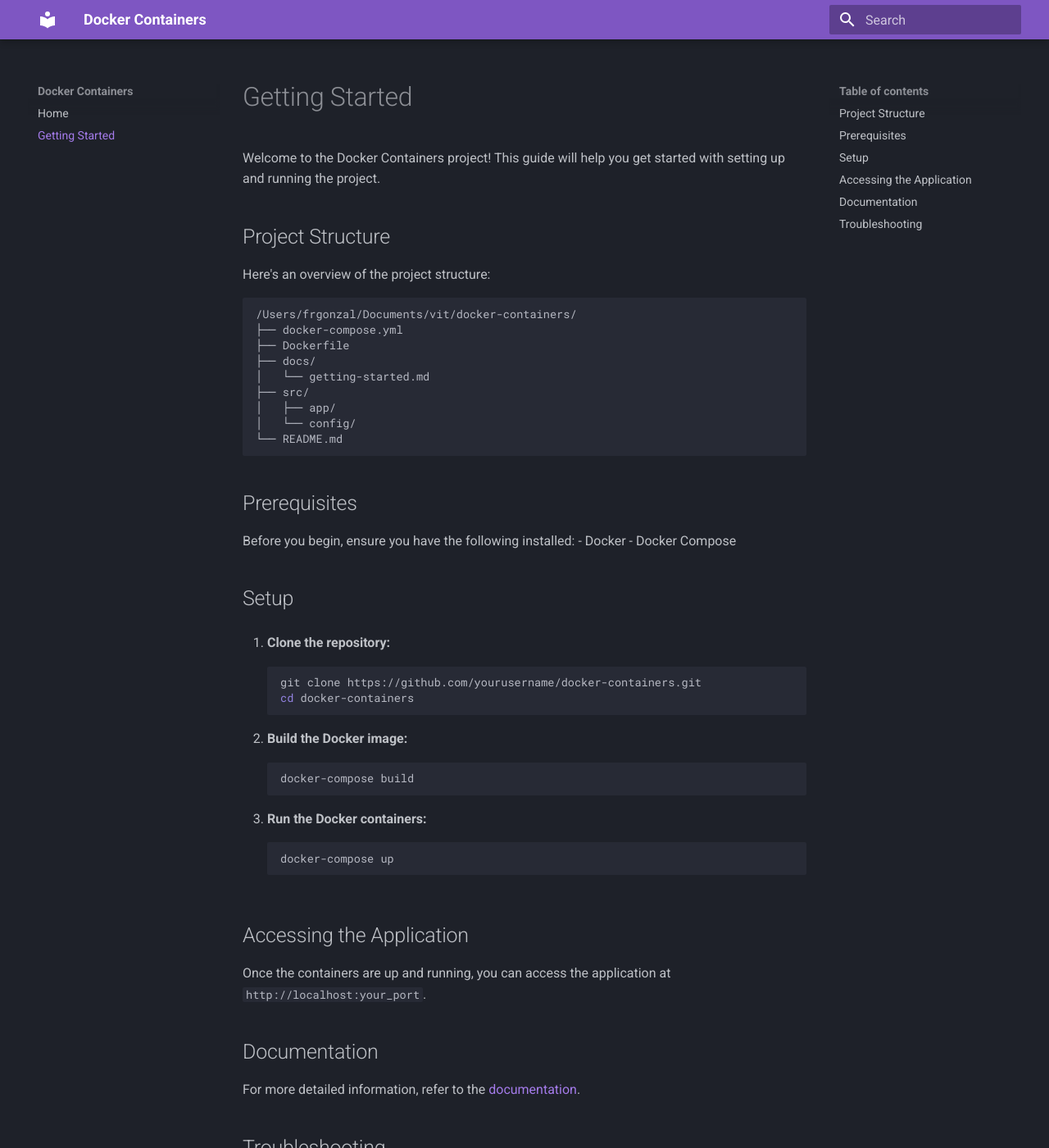
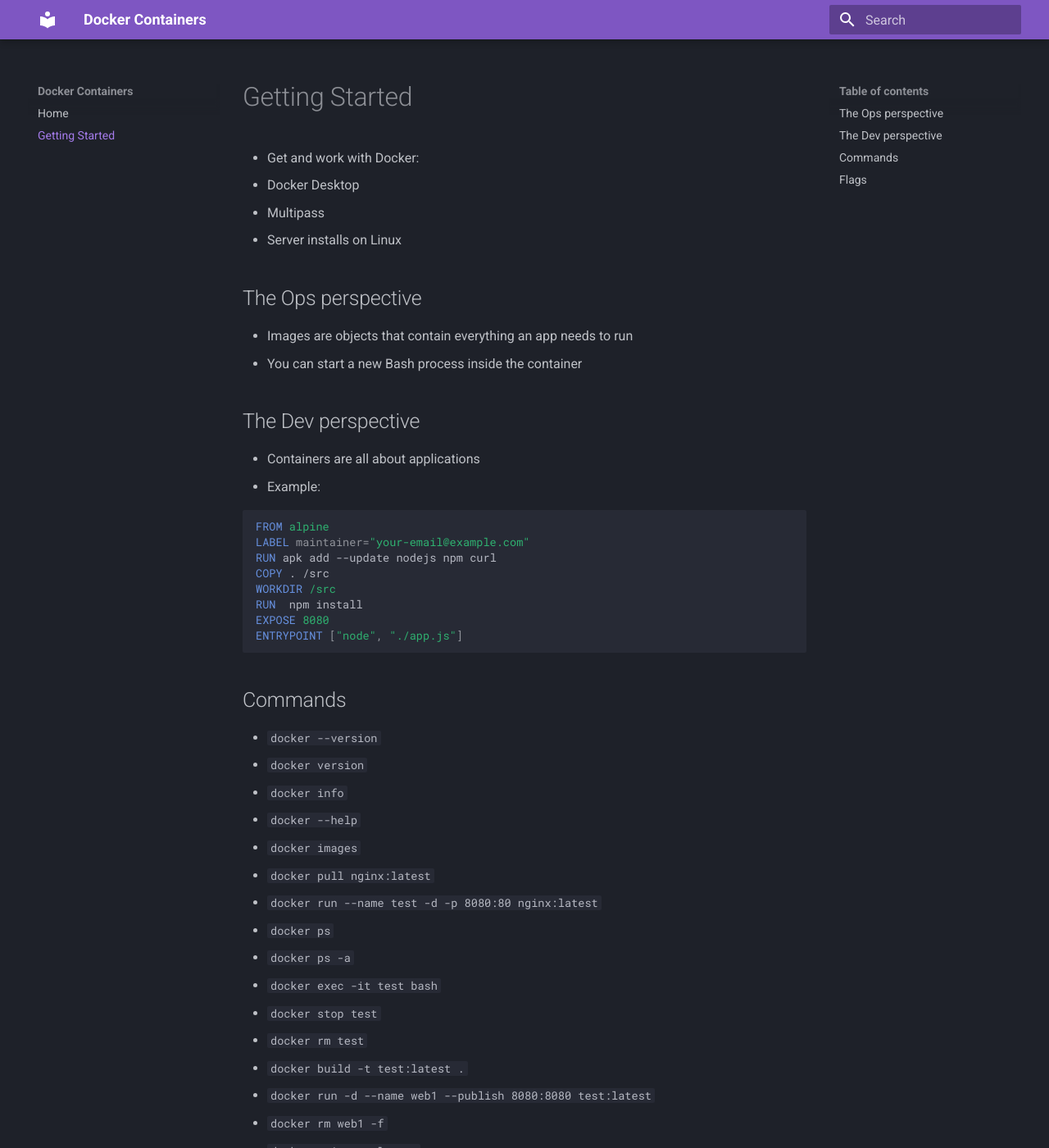
Before and after one commit to janobourian/docker-containers, an MkDocs documentation site: the page built from docs/getting-started.md, in a window 1280 px wide and 1400 px high. Shown: the whole window at 82% size. Built offline with MkDocs 1.6.1 and Material for MkDocs 9.7.7, drawn with Linux system fonts in a browser that asks for light colours; some of the changed text lies outside the part shown.

Commit message:
add: information about Dev and Ops perspective

````diff
--- a/docs/getting-started.md
+++ b/docs/getting-started.md
@@ -1,62 +1,53 @@
 # Getting Started
 
-Welcome to the Docker Containers project! This guide will help you get started with setting up and running the project.
+* Get and work with Docker:
+   * Docker Desktop
+   * Multipass
+   * Server installs on Linux
 
-## Project Structure
+## The Ops perspective
 
-Here's an overview of the project structure:
+* Images are objects that contain everything an app needs to run
+* You can start a new Bash process inside the container
 
-```
-/Users/frgonzal/Documents/vit/docker-containers/
-├── docker-compose.yml
-├── Dockerfile
-├── docs/
-│   └── getting-started.md
-├── src/
-│   ├── app/
-│   └── config/
-└── README.md
+## The Dev perspective
+
+* Containers are all about applications
+* Example:
+
+```Dockerfile
+FROM alpine
+LABEL maintainer="your-email@example.com"
+RUN apk add --update nodejs npm curl
+COPY . /src
+WORKDIR /src
+RUN  npm install
+EXPOSE 8080
+ENTRYPOINT ["node", "./app.js"]
 ```
 
-## Prerequisites
+## Commands
 
-Before you begin, ensure you have the following installed:
-- Docker
-- Docker Compose
+* `docker --version`
+* `docker version`
+* `docker info`
+* `docker --help`
+* `docker images`
+* `docker pull nginx:latest`
+* `docker run --name test -d -p 8080:80 nginx:latest`
+* `docker ps`
+* `docker ps -a`
+* `docker exec -it test bash`
+* `docker stop test`
+* `docker rm test`
+* `docker build -t test:latest .`
+* `docker run -d --name web1 --publish 8080:8080 test:latest`
+* `docker rm web1 -f`
+* `docker rmi test:latest`
 
-## Setup
+## Flags
 
-1. **Clone the repository:**
-   ```sh
-   git clone https://github.com/yourusername/docker-containers.git
-   cd docker-containers
-   ```
-
-2. **Build the Docker image:**
-   ```sh
-   docker-compose build
-   ```
-
-3. **Run the Docker containers:**
-   ```sh
-   docker-compose up
-   ```
-
-## Accessing the Application
-
-Once the containers are up and running, you can access the application at `http://localhost:your_port`.
-
-## Documentation
-
-For more detailed information, refer to the [documentation](./docs).
-
-## Troubleshooting
-
-If you encounter any issues, check the logs using:
-```sh
-docker-compose logs
-```
-
-Feel free to reach out for support if you need further assistance.
-
-Happy coding!
+* `--name` - The Docker container name
+* `-d` - Working on detached mode, working with the container in background
+* `-p` - Port mapping
+* `-a` - List all container, even those in the stopped state
````
Also changed, not shown: docs/index.md (+32 -0 lines), nodeapp/README.md (added, +13 -0 lines), 4 other files.
